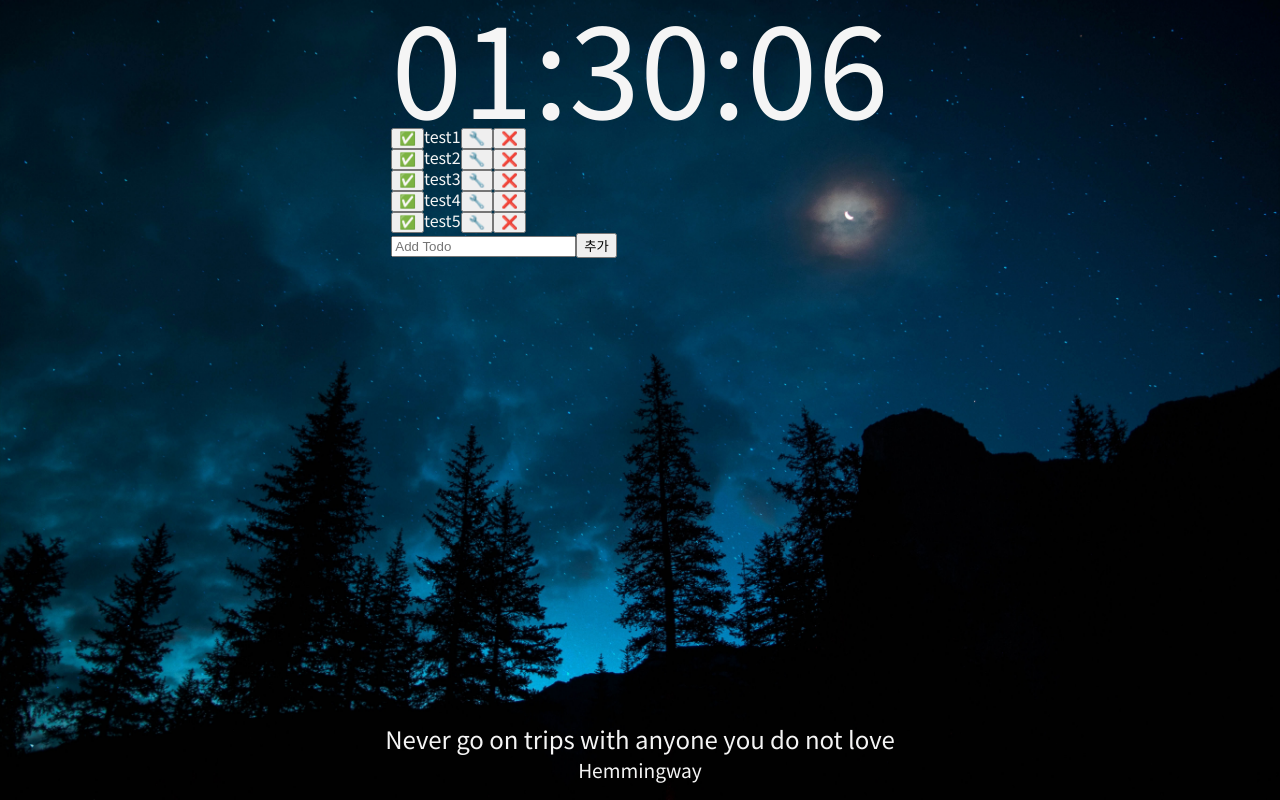
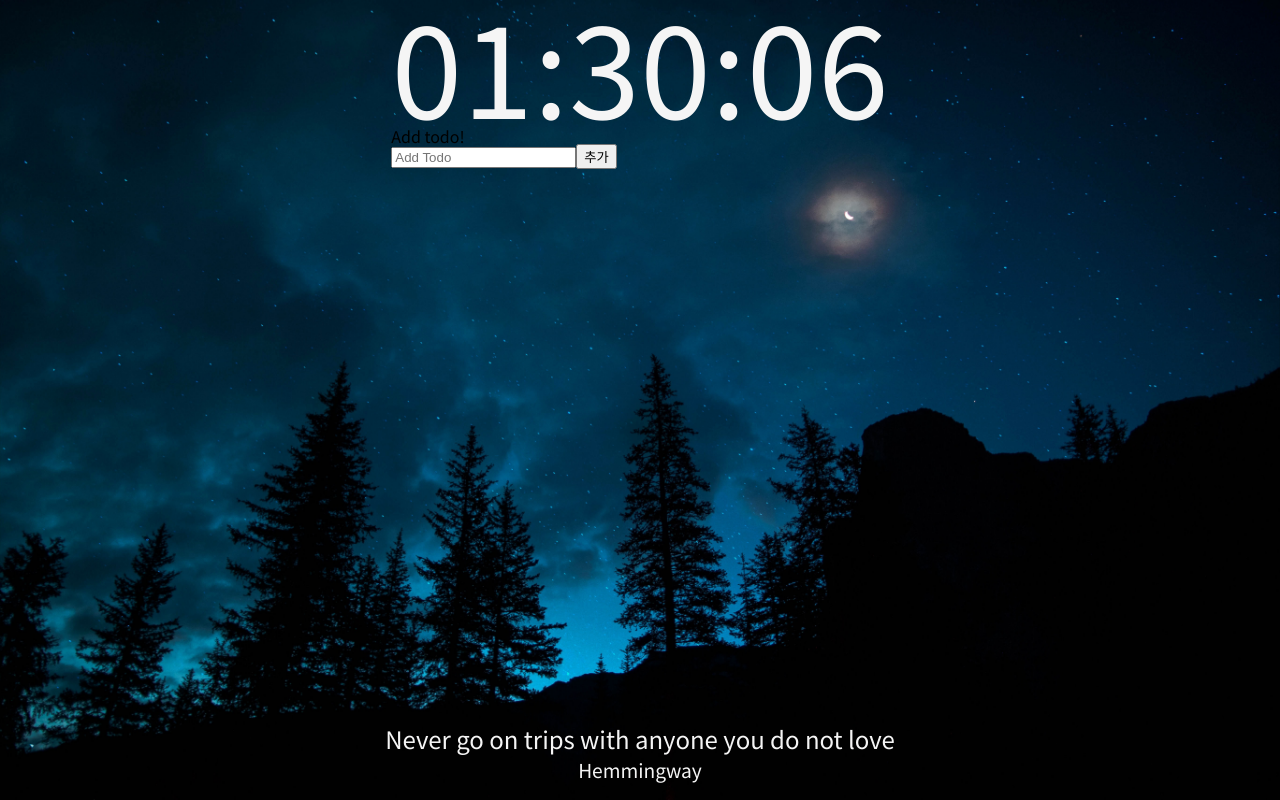
Before and after one commit to JaeHyunLee123/oz-react-todo, a React (Vite) app: page / in a window 1280 px wide. Built offline with nearby package versions, Linux system fonts and the light colour scheme.

Commit message:
feat: save todos to localStorage

```diff
--- a/src/components/TodoList.jsx
+++ b/src/components/TodoList.jsx
@@ -4,42 +4,18 @@ import Todo from "./Todo";
 
 /** @typedef {import("../type").Todo} Todo*/
 
-/** @type {Todo[]} */
-const FAKE_TODOS = [
-  {
-    id: 1,
-    todo: "test1",
-    isComplete: false,
-  },
-  {
-    id: 2,
-    todo: "test2",
-    isComplete: false,
-  },
-  {
-    id: 3,
-    todo: "test3",
-    isComplete: false,
-  },
-  {
-    id: 4,
-    todo: "test4",
-    isComplete: false,
-  },
-  {
-    id: 5,
-    todo: "test5",
-    isComplete: false,
-  },
-];
+const TODOS_KEY = "todos";
+
+const savedToDos = localStorage.getItem(TODOS_KEY);
+const initialTodos = savedToDos ? JSON.parse(savedToDos) : [];
 
 export default function TodoList() {
   /** @type {[Todo[], React.Dispatch<React.SetStateAction<Todo[]>>]} */
-  const [todos, setTodos] = useState([]);
+  const [todos, setTodos] = useState(initialTodos);
 
   useEffect(() => {
-    setTodos(FAKE_TODOS);
-  }, []);
+    localStorage.setItem(TODOS_KEY, JSON.stringify(todos));
+  }, [todos]);
 
   const inputRef = useRef(null);
 
@@ -60,9 +36,13 @@ export default function TodoList() {
 
   return (
     <div>
-      {todos.map((todo) => (
-        <Todo todo={todo} setTodos={setTodos} key={todo.id} />
-      ))}
+      {todos.length > 0 ? (
+        todos.map((todo) => (
+          <Todo todo={todo} setTodos={setTodos} key={todo.id} />
+        ))
+      ) : (
+        <span>Add todo!</span>
+      )}
       <form onSubmit={onTodoSubmit}>
         <input placeholder="Add Todo" ref={inputRef} />
         <button type="submit">추가</button>
```
